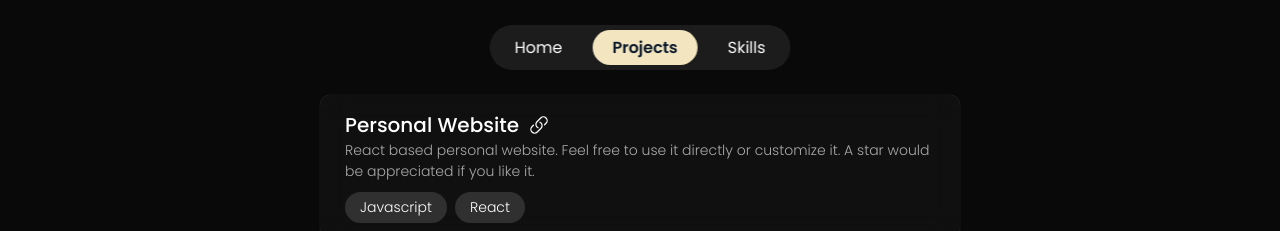
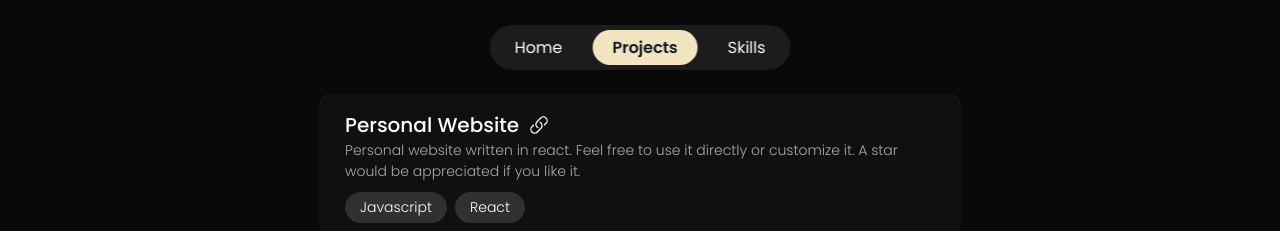
Before and after one commit to Agastya909/persona-website, a React (Vite) app: page /projects in a window 1280 px wide. Shown: the top 231 px of the page. Built offline with nearby package versions, Linux system fonts and the light colour scheme.

Commit message:
Minor margin change on home

```diff
--- a/src/pages/home/home.css
+++ b/src/pages/home/home.css
@@ -163,7 +163,7 @@
 @media screen and (max-width: 645px) {
   .main-home {
     max-width: 645px;
-    margin: 10px;
+    margin: 0 10px;
     color: #fff;
   }
   .timeline-card {
@@ -176,10 +176,6 @@
 }
 
 @media screen and (max-width: 480px) {
-  .hi {
-    margin-top: 50px;
-  }
-
   .intro-main-home {
     font-size: 30px;
   }
--- a/src/pages/project/Project.jsx
+++ b/src/pages/project/Project.jsx
@@ -7,7 +7,7 @@ const ITEMS = [
   {
     title: "Personal Website",
     description:
-      "React based personal website. Feel free to use it directly or customize it. A star would be appreciated if you like it.",
+      "Personal website written in react. Feel free to use it directly or customize it. A star would be appreciated if you like it.",
     link: "https://github.com/Agastya909/personal-website",
     techStack: ["Javascript", "React"],
     is_pinned: true,
```
